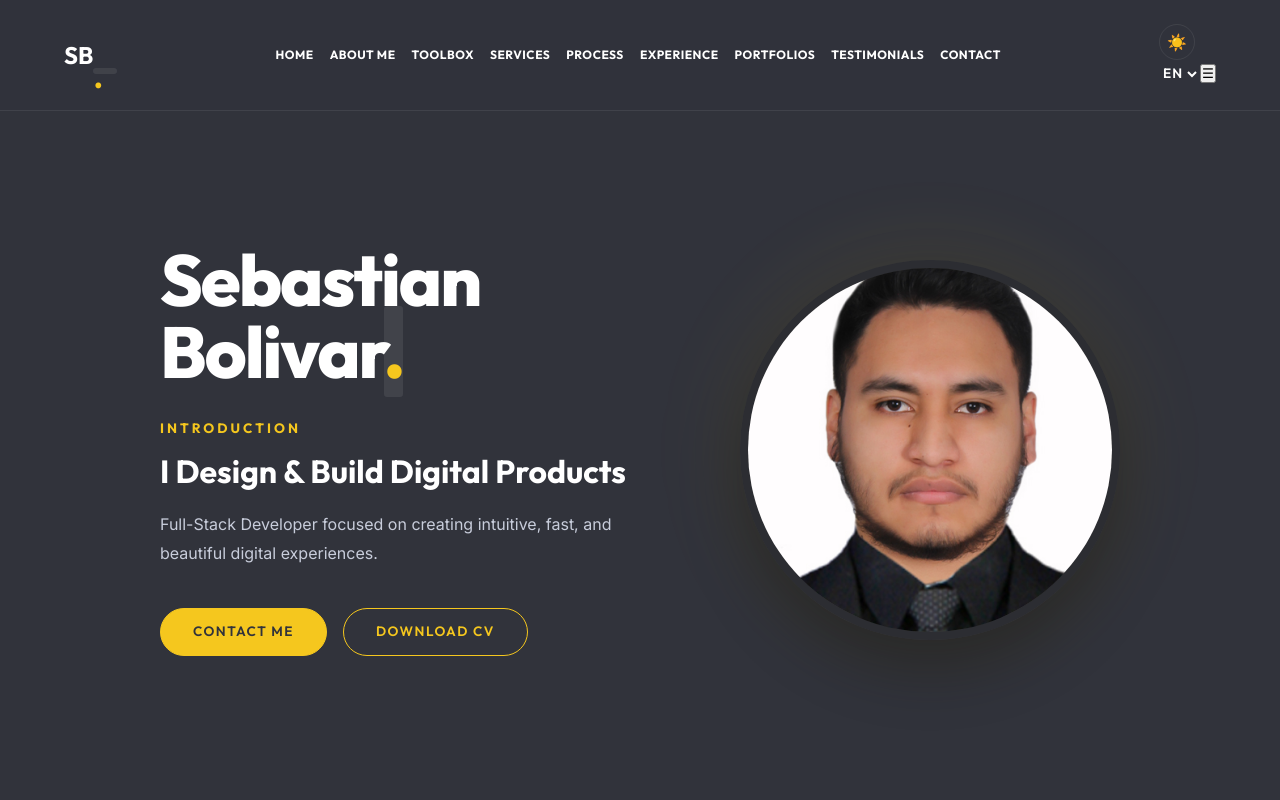
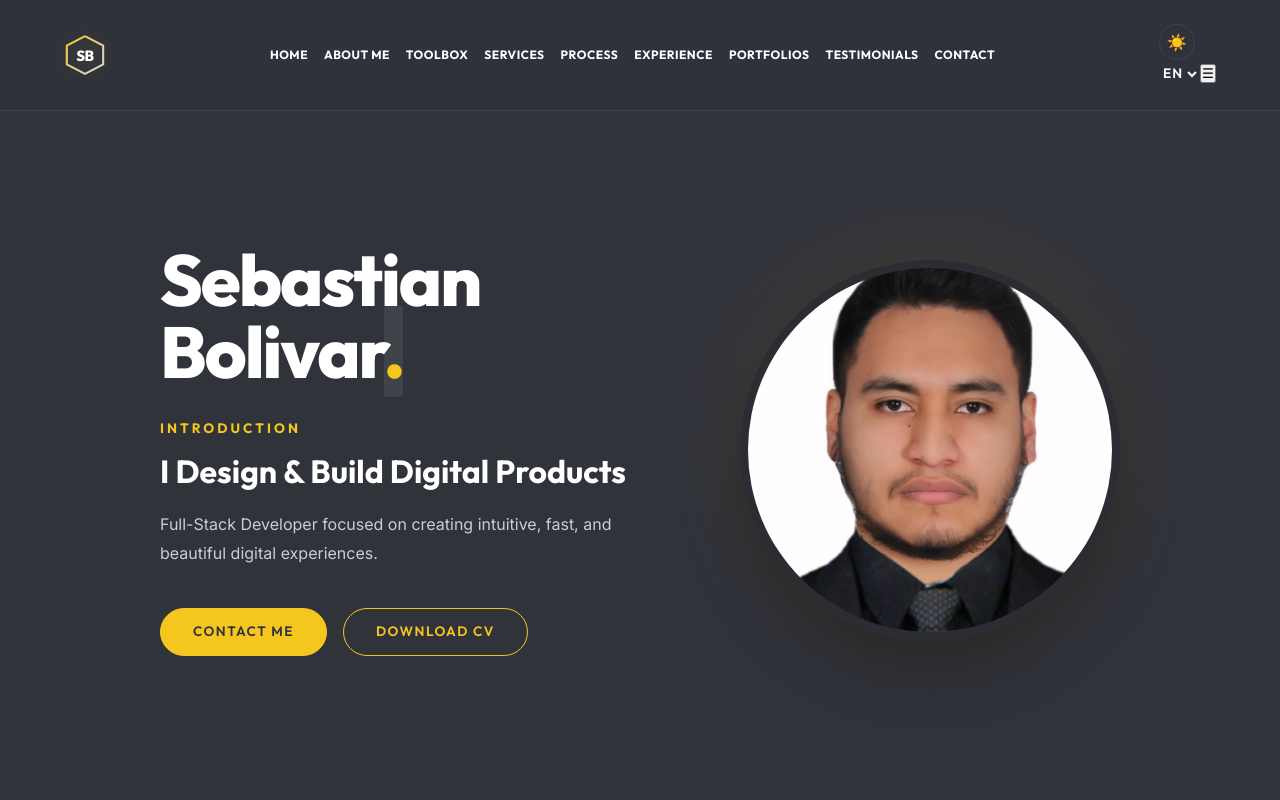
Before and after one commit to SebastianBolivar01/portfolio_sebastian, a Next.js app: page / in a window 1280 px wide. Shown: the top 800 px of the page. Built offline with nearby package versions, Linux system fonts and the light colour scheme.

Commit message:
cambio logo

```diff
--- a/app/components/Header.tsx
+++ b/app/components/Header.tsx
@@ -27,7 +27,32 @@ export default function Header({
   return (
     <header className="nav-header">
       <div className="nav-container">
-        <a href="#" className="nav-logo">SB<span className="dot">.</span></a>
+        <a href="#" className="nav-logo" aria-label="Home">
+          <div className="logo-box">
+            <svg viewBox="0 0 40 40" className="logo-svg">
+              <defs>
+                <linearGradient id="logoGradient" x1="0%" y1="0%" x2="100%" y2="100%">
+                  <stop offset="0%" stopColor="var(--accent-primary)" />
+                  <stop offset="100%" stopColor="#FFF" stopOpacity="0.8" />
+                </linearGradient>
+              </defs>
+              <path
+                d="M20 2 L37.3 11 L37.3 29 L20 38 L2.7 29 L2.7 11 Z"
+                className="logo-hexagon"
+                fill="none"
+                stroke="url(#logoGradient)"
+                strokeWidth="2"
+              />
+              <text
+                x="50%"
+                y="50%"
+                dominantBaseline="central"
+                textAnchor="middle"
+                className="logo-text"
+              >SB</text>
+            </svg>
+          </div>
+        </a>
 
         <div className={`nav-links ${isMenuOpen ? 'active' : ''}`}>
           <a href="#" onClick={() => setIsMenuOpen(false)}>{t.navHome}</a>
--- a/app/globals.css
+++ b/app/globals.css
@@ -73,16 +73,48 @@ h1, h2, h3, h4, .title-font { font-family: var(--font-outfit), sans-serif; }
   gap: 20px;
 }
 .nav-logo {
-  font-size: 1.5rem;
-  font-weight: 700;
-  color: var(--text-primary);
+  display: flex;
+  align-items: center;
   text-decoration: none;
-  font-family: var(--font-outfit), sans-serif;
-  display:flex;
-  align-items:flex-end;
   flex-shrink: 0;
 }
-.nav-logo .dot { color: var(--accent-primary); font-size: 2rem; line-height:0.5;}
+
+.logo-box {
+  width: 42px;
+  height: 42px;
+  display: flex;
+  align-items: center;
+  justify-content: center;
+  transition: var(--transition);
+}
+
+.nav-logo:hover .logo-box {
+  transform: scale(1.1) rotate(5deg);
+}
+
+.logo-svg {
+  width: 100%;
+  height: 100%;
+  filter: drop-shadow(0 0 8px var(--aurora-glow));
+}
+
+.logo-hexagon {
+  stroke-dasharray: 120;
+  stroke-dashoffset: 0;
+  transition: stroke-dashoffset 1s ease;
+}
+
+.nav-logo:hover .logo-hexagon {
+  stroke-dashoffset: 240;
+}
+
+.logo-text {
+  fill: var(--text-primary);
+  font-family: var(--font-outfit);
+  font-weight: 800;
+  font-size: 14px;
+  letter-spacing: -0.5px;
+}
 .nav-links { display: flex; align-items: center; gap: 16px; min-width: 0; }
 .nav-links a { font-size: 0.75rem; font-weight: 700; font-family: var(--font-outfit); text-transform: uppercase; letter-spacing:0.5px; color: var(--text-primary); text-decoration: none; transition: var(--transition); white-space: nowrap; }
 .nav-links a:hover { color: var(--accent-primary); }
```
